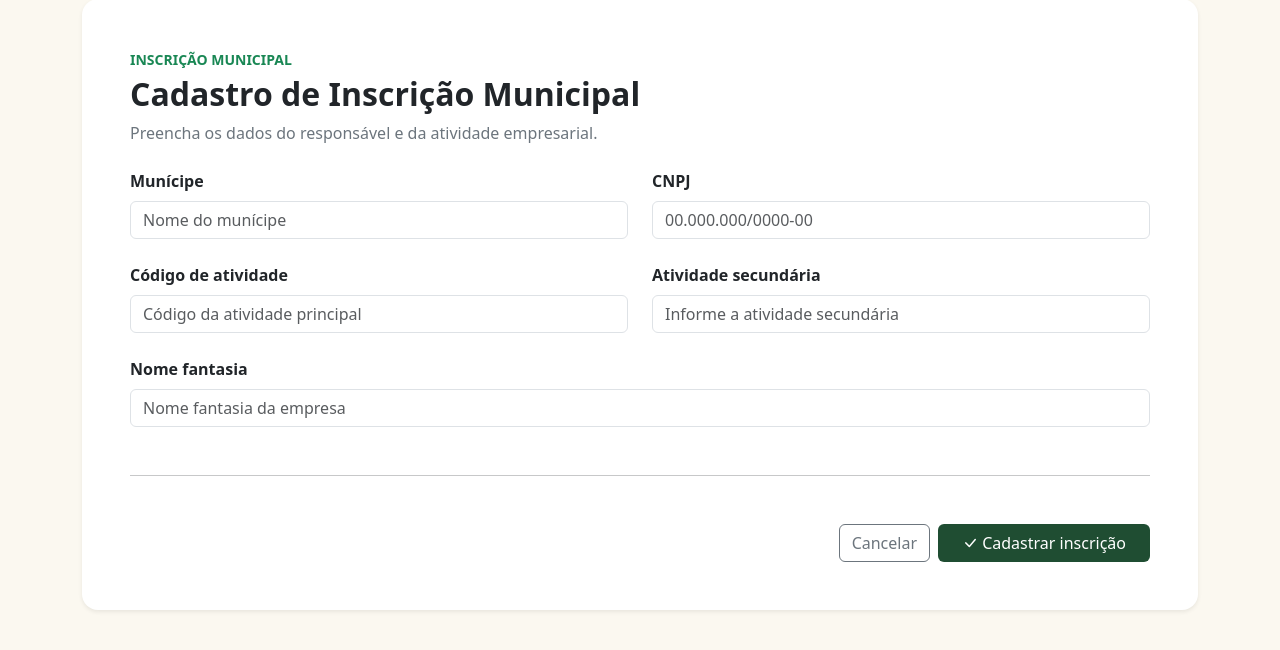
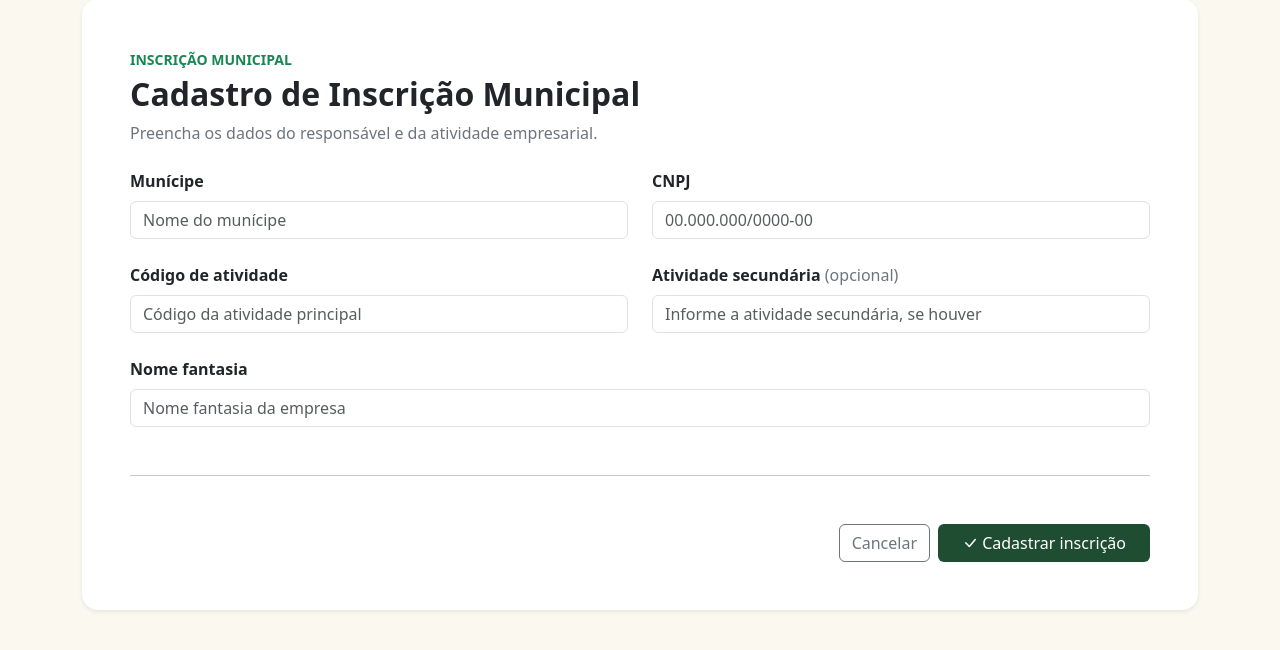
Before and after one commit to DaniellMartins14/requerimentos_trabalho, a Flask app: page /cadastro_inscricao in a window 1280 px wide. Shown: the part 127-777 px from the top of the page. Run offline with Flask 3, Linux system fonts and the light colour scheme; the visitor is signed in with stand-in values (Sample User, id 1).

Commit message:
Marca atividade secundária como opcional

```diff
--- a/templates/cadastro_inscricao.html
+++ b/templates/cadastro_inscricao.html
@@ -46,10 +46,10 @@
                 </div>
 
                 <div class="col-md-6">
-                    <label for="atividade_secundaria" class="form-label fw-semibold">Atividade secundária</label>
+                    <label for="atividade_secundaria" class="form-label fw-semibold">Atividade secundária <span class="text-secondary fw-normal">(opcional)</span></label>
                     <input type="text" class="form-control" id="atividade_secundaria" name="atividade_secundaria"
                            value="{{ dados.get('atividade_secundaria', '') }}"
-                           placeholder="Informe a atividade secundária" required>
+                           placeholder="Informe a atividade secundária, se houver">
                 </div>
 
                 <div class="col-12">
```
